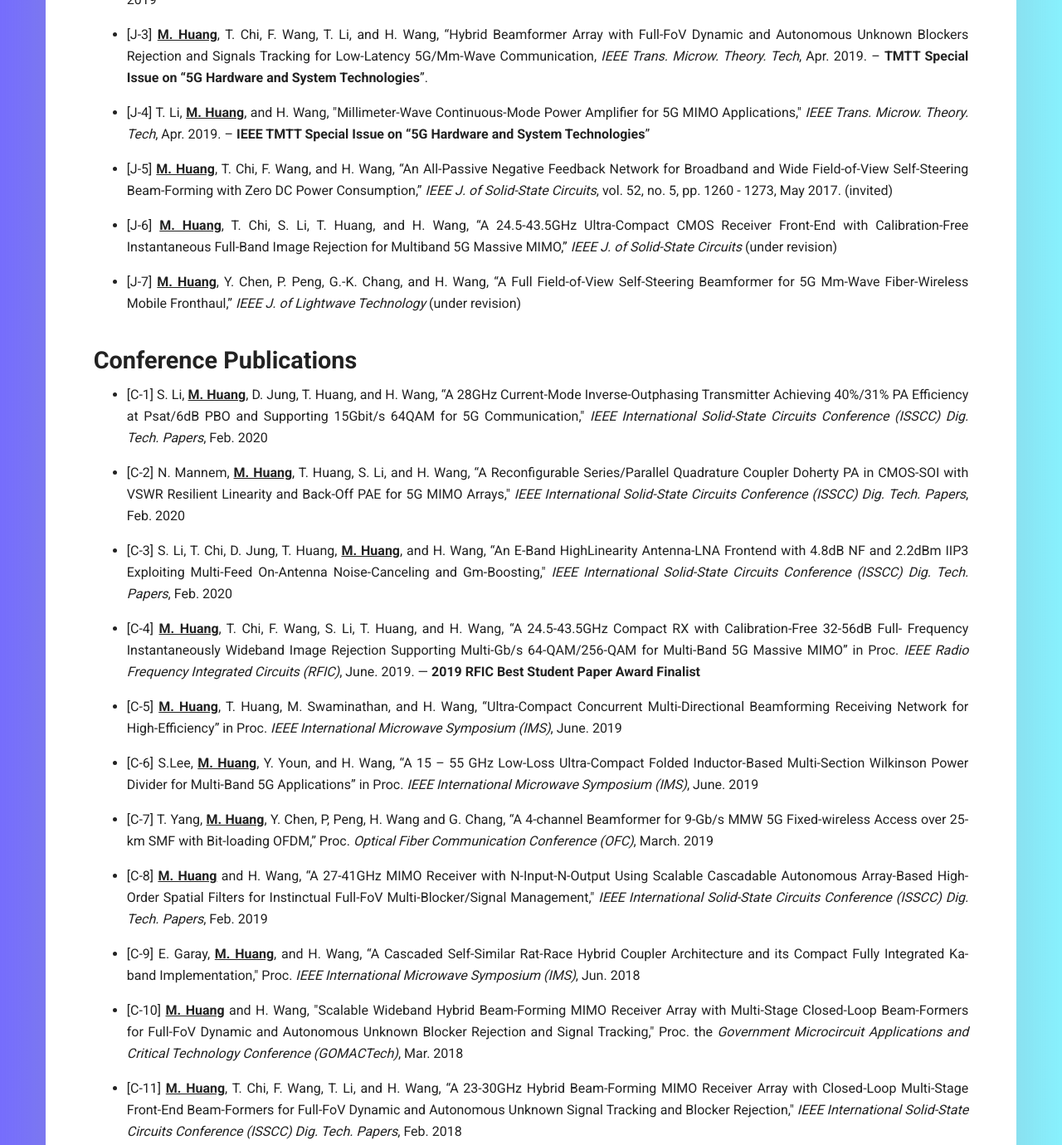
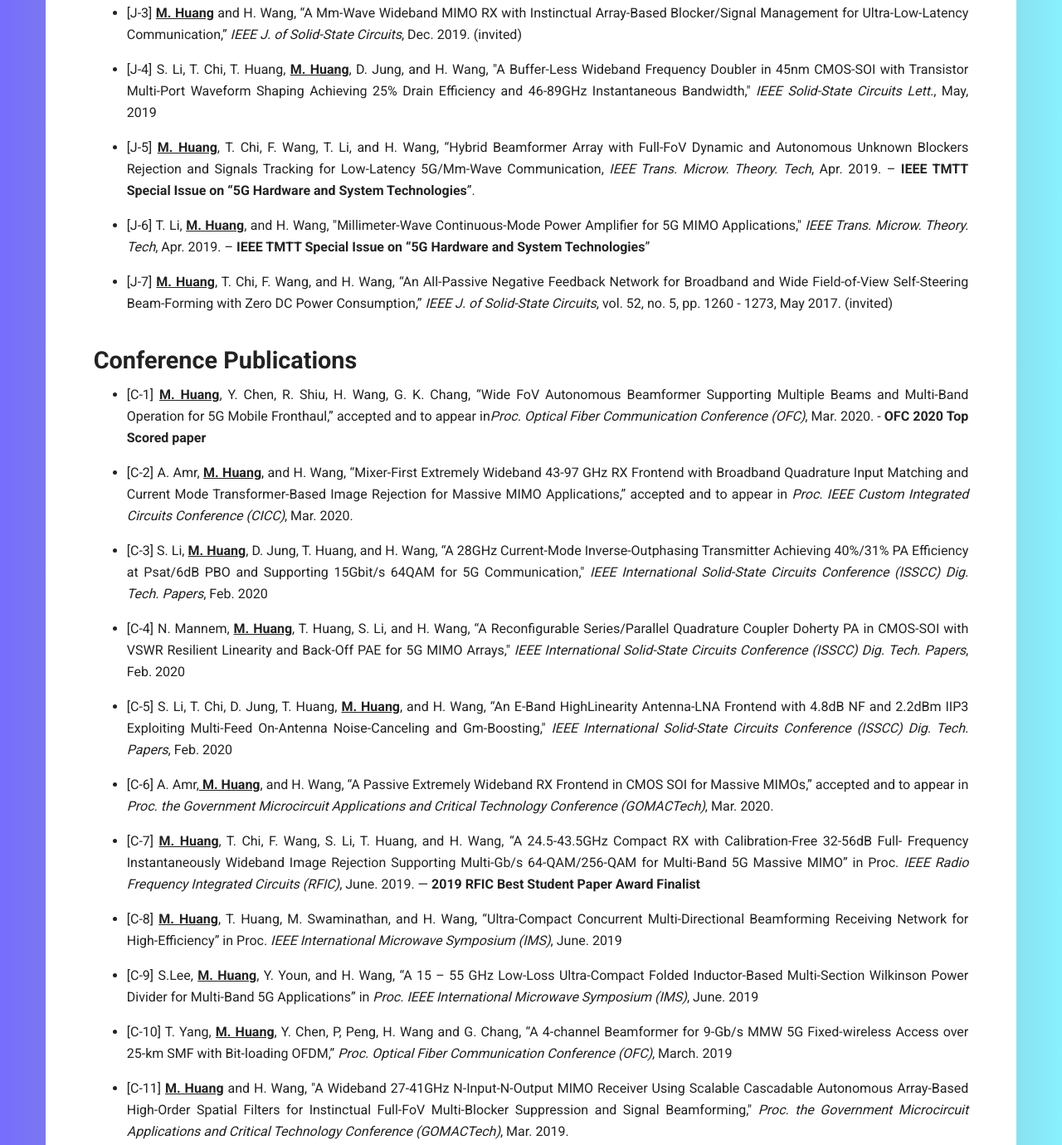
Before and after one commit to sandy8111112004/portfolioMH, a website: page publication.html in a window 1280 px wide. Shown: the part 491-1871 px from the top of the page at 83% size. Drawn offline with Linux system fonts and the light colour scheme.

Commit message:
update publications, honors, about me

```diff
--- a/publication.html
+++ b/publication.html
@@ -84,14 +84,24 @@
 										<p>
 											<ul>
 												<li>
-													[J-1] <span class="lightBold cus-text-underline">M. Huang</span> and
+													[J-1] <span class="lightBold cus-text-underline">M. Huang</span>, T. Chi, S. Li, T. Huang, and H. Wang,
+													“A 24.5-43.5GHz Ultra-Compact CMOS Receiver Front-End with Calibration-Free Instantaneous Full-Band Image Rejection for Multiband 5G Massive MIMO,”
+													<span class='cus-text-italic'>IEEE J. of Solid-State Circuits</span>, Jan. 2020. (invited)
+												</li>
+												<li>
+													[J-2] <span class="lightBold cus-text-underline">M. Huang</span>, Y. Chen, P. Peng, H. Wang and G.-K. Chang,
+													“A Full Field-of-View Self-Steering Beamformer for 5G Mm-Wave Fiber-Wireless Mobile Fronthaul,”
+													<span class='cus-text-italic'>IEEE J. of Lightwave Technology</span>, Nov. 2019.
+												</li>
+												<li>
+													[J-3] <span class="lightBold cus-text-underline">M. Huang</span> and
 													H. Wang, “A Mm-Wave Wideband MIMO RX with Instinctual Array-Based
 													Blocker/Signal Management for Ultra-Low-Latency Communication,”
 													<span class='cus-text-italic'>IEEE J. of Solid-State
-														Circuits</span>, Nov. 2019. (invited)</li>
+														Circuits</span>, Dec. 2019. (invited)</li>
 
 												<li>
-													[J-2] S. Li, T. Chi, T. Huang, <span
+													[J-4] S. Li, T. Chi, T. Huang, <span
 														class="lightBold cus-text-underline">M. Huang</span>, D. Jung,
 													and H. Wang, "A Buffer-Less Wideband Frequency Doubler in 45nm
 													CMOS-SOI with Transistor Multi-Port Waveform Shaping Achieving 25%
@@ -100,42 +110,28 @@
 													May, 2019
 												</li>
 												<li>
-													[J-3] <span class="lightBold cus-text-underline">M. Huang</span>, T.
+													[J-5] <span class="lightBold cus-text-underline">M. Huang</span>, T.
 													Chi, F. Wang, T. Li, and H. Wang, “Hybrid Beamformer Array with
 													Full-FoV Dynamic and Autonomous Unknown Blockers Rejection and
 													Signals Tracking for Low-Latency 5G/Mm-Wave Communication, <span
 														class='cus-text-italic'>IEEE Trans. Microw. Theory. Tech</span>,
-													Apr. 2019. – <span class='lightBold'>TMTT Special Issue on “5G
+													Apr. 2019. – <span class='lightBold'>IEEE TMTT Special Issue on “5G
 														Hardware and System Technologies</span>”.</li>
 												<li>
-													[J-4] T. Li, <span class="lightBold cus-text-underline">M.
+													[J-6] T. Li, <span class="lightBold cus-text-underline">M.
 														Huang</span>, and H. Wang, "Millimeter-Wave Continuous-Mode
 													Power Amplifier for 5G MIMO Applications," <span
 														class='cus-text-italic'>IEEE Trans. Microw. Theory. Tech</span>,
 													Apr. 2019. – <span class='lightBold'>IEEE TMTT Special Issue on “5G
 														Hardware and System Technologies</span>”</li>
 												<li>
-													[J-5] <span class="lightBold cus-text-underline">M. Huang</span>, T.
+													[J-7] <span class="lightBold cus-text-underline">M. Huang</span>, T.
 													Chi, F. Wang, and H. Wang, “An All-Passive Negative Feedback Network
 													for Broadband and Wide Field-of-View Self-Steering Beam-Forming with
 													Zero DC Power Consumption,” <span class='cus-text-italic'>IEEE J. of
 														Solid-State Circuits</span>, vol. 52, no. 5, pp. 1260 - 1273,
 													May 2017. (invited)</li>
-												<li>
-													[J-6] <span class="lightBold cus-text-underline">M. Huang</span>, T.
-													Chi, S. Li, T. Huang, and H. Wang, “A 24.5-43.5GHz Ultra-Compact
-													CMOS Receiver Front-End with Calibration-Free Instantaneous
-													Full-Band Image Rejection for Multiband 5G Massive MIMO,” <span
-														class='cus-text-italic'>IEEE J. of Solid-State Circuits</span>
-													(under revision)
-												</li>
-												<li>
-													[J-7] <span class="lightBold cus-text-underline">M. Huang</span>, Y.
-													Chen, P. Peng, G.-K. Chang, and H. Wang, “A Full Field-of-View
-													Self-Steering Beamformer for 5G Mm-Wave Fiber-Wireless Mobile
-													Fronthaul,” <span class='cus-text-italic'>IEEE J. of Lightwave
-														Technology</span> (under revision)
-												</li>
+
 											</ul>
 										</p>
 									</div>
@@ -145,7 +141,19 @@
 										<p>
 											<ul>
 												<li>
-													[C-1] S. Li, <span class="lightBold cus-text-underline">M.
+													[C-1] <span class="lightBold cus-text-underline">M. Huang</span>, Y. Chen, R. Shiu, H. Wang, G. K. Chang,
+													“Wide FoV Autonomous Beamformer Supporting Multiple Beams and Multi-Band Operation for 5G Mobile Fronthaul,”
+													accepted and to appear in<span class='cus-text-italic'>Proc. Optical
+													Fiber Communication Conference (OFC)</span>, Mar. 2020. - <span class='lightBold'>OFC 2020 Top Scored paper </span>
+												</li>
+												<li>
+													[C-2] A. Amr, <span class="lightBold cus-text-underline">M. Huang</span>, and H. Wang,
+													“Mixer-First Extremely Wideband 43-97 GHz RX Frontend with Broadband Quadrature Input Matching and Current Mode Transformer-Based Image Rejection for Massive MIMO Applications,”
+													accepted and to appear in <span class='cus-text-italic'>Proc. IEEE Custom Integrated Circuits Conference (CICC)</span>,
+													Mar. 2020.
+												</li>
+												<li>
+													[C-3] S. Li, <span class="lightBold cus-text-underline">M.
 														Huang</span>, D. Jung, T. Huang, and H. Wang, “A 28GHz
 													Current-Mode Inverse-Outphasing Transmitter Achieving 40%/31% PA
 													Efficiency at Psat/6dB PBO and Supporting 15Gbit/s 64QAM for 5G
@@ -154,7 +162,7 @@
 														Papers</span>, Feb. 2020
 												</li>
 												<li>
-													[C-2] N. Mannem, <span class="lightBold cus-text-underline">M.
+													[C-4] N. Mannem, <span class="lightBold cus-text-underline">M.
 														Huang</span>, T. Huang, S. Li, and H. Wang, “A Reconfigurable
 													Series/Parallel Quadrature Coupler Doherty PA in CMOS-SOI with VSWR
 													Resilient Linearity and Back-Off PAE for 5G MIMO Arrays," <span
@@ -162,7 +170,7 @@
 														Conference (ISSCC) Dig. Tech. Papers</span>, Feb. 2020
 												</li>
 												<li>
-													[C-3] S. Li, T. Chi, D. Jung, T. Huang, <span
+													[C-5] S. Li, T. Chi, D. Jung, T. Huang, <span
 														class="lightBold cus-text-underline">M. Huang</span>, and H.
 													Wang, “An E-Band HighLinearity Antenna-LNA Frontend with 4.8dB NF
 													and 2.2dBm IIP3 Exploiting Multi-Feed On-Antenna Noise-Canceling and
@@ -171,7 +179,13 @@
 														Papers</span>, Feb. 2020
 												</li>
 												<li>
-													[C-4] <span class="lightBold cus-text-underline">M. Huang</span>, T.
+													[C-6] A. Amr,<span class='lightBold cus-text-underline'> M. Huang</span>, and H. Wang,
+													“A Passive Extremely Wideband RX Frontend in CMOS SOI for Massive MIMOs,”
+													accepted and to appear in <span class="cus-text-italic">Proc. the Government Microcircuit Applications and Critical Technology Conference (GOMACTech)</span>,
+													Mar. 2020.
+												</li>
+												<li>
+													[C-7] <span class="lightBold cus-text-underline">M. Huang</span>, T.
 													Chi, F. Wang, S. Li, T. Huang, and H. Wang, “A 24.5-43.5GHz Compact
 													RX with Calibration-Free 32-56dB Full- Frequency Instantaneously
 													Wideband Image Rejection Supporting Multi-Gb/s 64-QAM/256-QAM for
@@ -181,30 +195,36 @@
 														Best Student Paper Award Finalist</span>
 												</li>
 												<li>
-													[C-5] <span class="lightBold cus-text-underline">M. Huang</span>, T.
+													[C-8] <span class="lightBold cus-text-underline">M. Huang</span>, T.
 													Huang, M. Swaminathan, and H. Wang, “Ultra-Compact Concurrent
 													Multi-Directional Beamforming Receiving Network for High-Efficiency”
 													in Proc. <span class='cus-text-italic'>IEEE International Microwave
 														Symposium (IMS)</span>, June. 2019
 												</li>
 												<li>
-													[C-6] S.Lee, <span class="lightBold cus-text-underline">M.
+													[C-9] S.Lee, <span class="lightBold cus-text-underline">M.
 														Huang</span>, Y. Youn, and H. Wang, “A 15 – 55 GHz Low-Loss
 													Ultra-Compact Folded Inductor-Based Multi-Section Wilkinson Power
-													Divider for Multi-Band 5G Applications” in Proc. <span
-														class='cus-text-italic'>IEEE International Microwave Symposium
+													Divider for Multi-Band 5G Applications” in <span
+														class='cus-text-italic'>Proc. IEEE International Microwave Symposium
 														(IMS)</span>, June. 2019
 												</li>
 												<li>
-													[C-7] T. Yang, <span class="lightBold cus-text-underline">M.
+													[C-10] T. Yang, <span class="lightBold cus-text-underline">M.
 														Huang</span>, Y. Chen, P, Peng, H. Wang and G. Chang, “A
 													4-channel Beamformer for 9-Gb/s MMW 5G Fixed-wireless Access over
-													25-km SMF with Bit-loading OFDM,” Proc. <span
-														class='cus-text-italic'>Optical Fiber Communication Conference
+													25-km SMF with Bit-loading OFDM,” <span
+														class='cus-text-italic'>Proc. Optical Fiber Communication Conference
 														(OFC)</span>, March. 2019
 												</li>
 												<li>
-													[C-8] <span class="lightBold cus-text-underline">M. Huang</span> and
+													[C-11] <span class="lightBold cus-text-underline">M. Huang</span> and H. Wang,
+													"A Wideband 27-41GHz N-Input-N-Output MIMO Receiver Using Scalable Cascadable Autonomous Array-Based High-Order Spatial Filters for Instinctual Full-FoV Multi-Blocker Suppression and Signal Beamforming,"
+													<span class='cus-text-italic'>Proc. the Government Microcircuit Applications and Critical Technology Conference (GOMACTech)</span>,
+													Mar. 2019.
+												</li>
+												<li>
+													[C-12] <span class="lightBold cus-text-underline">M. Huang</span> and
 													H. Wang, “A 27-41GHz MIMO Receiver with N-Input-N-Output Using
 													Scalable Cascadable Autonomous Array-Based High-Order Spatial
 													Filters for Instinctual Full-FoV Multi-Blocker/Signal Management,"
@@ -212,14 +232,14 @@
 														Circuits Conference (ISSCC) Dig. Tech. Papers</span>, Feb. 2019
 												</li>
 												<li>
-													[C-9] E. Garay, <span class="lightBold cus-text-underline">M.
+													[C-13] E. Garay, <span class="lightBold cus-text-underline">M.
 														Huang</span>, and H. Wang, “A Cascaded Self-Similar Rat-Race
 													Hybrid Coupler Architecture and its Compact Fully Integrated Ka-band
 													Implementation," Proc. <span class='cus-text-italic'>IEEE
 														International Microwave Symposium (IMS)</span>, Jun. 2018
 												</li>
 												<li>
-													[C-10] <span class="lightBold cus-text-underline">M. Huang</span> and
+													[C-14] <span class="lightBold cus-text-underline">M. Huang</span> and
 													H. Wang, "Scalable Wideband Hybrid Beam-Forming MIMO Receiver Array
 													with Multi-Stage Closed-Loop Beam-Formers for Full-FoV Dynamic and
 													Autonomous Unknown Blocker Rejection and Signal Tracking," Proc. the
@@ -227,7 +247,7 @@
 														and Critical Technology Conference (GOMACTech)</span>, Mar. 2018
 												</li>
 												<li>
-													[C-11] <span class="lightBold cus-text-underline">M. Huang</span>, T.
+													[C-15] <span class="lightBold cus-text-underline">M. Huang</span>, T.
 													Chi, F. Wang, T. Li, and H. Wang, “A 23-30GHz Hybrid Beam-Forming
 													MIMO Receiver Array with Closed-Loop Multi-Stage Front-End
 													Beam-Formers for Full-FoV Dynamic and Autonomous Unknown Signal
@@ -236,7 +256,7 @@
 														Papers</span>, Feb. 2018
 												</li>
 												<li>
-													[C-12] T. Li, <span class="lightBold cus-text-underline">M.
+													[C-16] T. Li, <span class="lightBold cus-text-underline">M.
 														Huang</span>, and H. Wang, “A Continuous-Mode Harmonically-Tuned
 													19-29.5GHz Ultra-Linear PA Supporting 18Gbit/s at 18.4% Modulation
 													PAE and 43.5% Peak PAE," <span class='cus-text-italic'>IEEE
@@ -244,7 +264,7 @@
 														Papers</span>, Feb. 2018
 												</li>
 												<li>
-													[C-13] H. Wang, S. Hu, T. Chi, F. Wang, S. Li, <span
+													[C-17] H. Wang, S. Hu, T. Chi, F. Wang, S. Li, <span
 														class="lightBold cus-text-underline">M. Huang</span>, and J.
 													Park, “Towards Energy-Efficient 5G Mm-Wave Links: Exploiting
 													Broadband Mm-Wave Doherty Power Amplifier and Multi-Feed Antenna
@@ -253,7 +273,7 @@
 														Circuits and Technology Meeting (BCTM)</span>, Sep. 2017
 												</li>
 												<li>
-													[C-14] T. Chi, H. Wang, <span
+													[C-18] T. Chi, H. Wang, <span
 														class="lightBold cus-text-underline">M. Huang</span>, F. Dai,
 													and H. Wang, “A Bidirectional Lens-Free Digital-Bits-In/-Out 0.57mm2
 													Terahertz Nano-Radio in CMOS with 49.3mW Peak Power Consumption
@@ -264,7 +284,7 @@
 														(Top 1 paper among all the paper categories in CICC 2017)</span>
 												</li>
 												<li>
-													[C-15] T. Chi, <span class="lightBold cus-text-underline">M.
+													[C-19] T. Chi, <span class="lightBold cus-text-underline">M.
 														Huang</span>, S. Li, H. Wang, “A Packaged 90-to-300GHz
 													Transmitter and 115-to-325GHz Coherent Receiver in CMOS for
 													Full-Band Continuous-Wave Mm-Wave Hyperspectral Imaging,” <span
@@ -272,7 +292,7 @@
 														Conference (ISSCC) Dig. Tech. Papers</span>, Feb. 2017
 												</li>
 												<li>
-													[C-16] T. Chi, F. Wang, S. Li, <span
+													[C-20] T. Chi, F. Wang, S. Li, <span
 														class="lightBold cus-text-underline">M. Huang</span>, J. Park,
 													and H. Wang, “A 60GHz On-Chip Linear Radiator with Single-Element
 													27.9dBm Psat and 33.1dBm Peak EIRP Using Multi-Feed Antenna for
@@ -281,7 +301,7 @@
 														Conference (ISSCC) Dig. Tech. Papers</span>, Feb. 2017
 												</li>
 												<li>
-													[C-17] <span class="lightBold cus-text-underline">M. Huang</span>
+													[C-21] <span class="lightBold cus-text-underline">M. Huang</span>
 													and H. Wang, “An All-Passive Negative Feedback Network for Broadband
 													and Full Field-of-View Self-Steering Beam-Forming with Zero DC Power
 													Consumption,” Proc. the <span class='cus-text-italic'>Government
@@ -289,14 +309,14 @@
 														(GOMACTech)</span>, Mar. 2017
 												</li>
 												<li>
-													[C-18] E. Garay, <span class="lightBold cus-text-underline">M.
+													[C-22] E. Garay, <span class="lightBold cus-text-underline">M.
 														Huang</span>, and H. Wang, “A Cascaded Rat-Race Hybrid Coupler
 													Architecture and its Compact Ka-band Implementation,” Proc. the
 													<span class='cus-text-italic'>Government Microcircuit Applications
 														and Critical Technology Conference (GOMACTech)</span>, Mar. 2017
 												</li>
 												<li>
-													[C-19] <span class="lightBold cus-text-underline">M. Huang</span>,
+													[C-23] <span class="lightBold cus-text-underline">M. Huang</span>,
 													T. Chi, and H. Wang, “A 5GHz All-Passive Negative Feedback Network
 													for RF Front-End Self-Steering Beam-Forming with Zero DC Power
 													Consumption,” Proc. <span class='cus-text-italic'>IEEE Radio
@@ -305,13 +325,13 @@
 														Place)</span>
 												</li>
 												<li>
-													[C-20] <span class="lightBold cus-text-underline">M. Huang</span>
+													[C-24] <span class="lightBold cus-text-underline">M. Huang</span>
 													and H. Wang, “An Ultra-Compact Folded Inductor Based Mm-Wave
 													Rat-Race Coupler in CMOS,” Proc. <span class='cus-text-italic'>IEEE
 														International Microwave Symposium (IMS)</span>, May 2016
 												</li>
 												<li>
-													[C-21] Y. Wang, E. Hardy, T. Chi, <span
+													[C-25] Y. Wang, E. Hardy, T. Chi, <span
 														class="lightBold cus-text-underline">M. Huang</span>, H. Wang,
 													A. Brown, T. Barker, and W. A. Lam, “Electrical-Wound Dressing
 													Demonstrates That Low-Voltages Augment Hemostasis and Clot
```
Also changed, not shown: honor.html (+10 -0 lines), index.html (+3 -4 lines), 1 other file.
